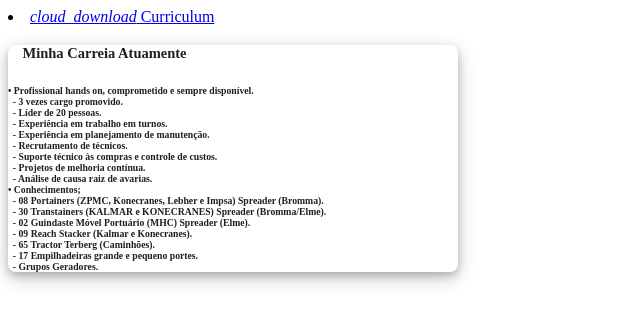
After one commit to Andremelloo/MyProfile, a Flask app: template DocumentosSite/templates/About.html in a window 1280 px wide. The commit adds this page. Shown: the top 323 px of the page, without its empty margins (0-640 px from the left). Run offline with Flask 2, Linux system fonts and the light colour scheme; the template is opened without the code that fills it, so the values that code supplies are empty.

Commit message:
commit add about

```diff
--- /dev/null
+++ b/DocumentosSite/templates/About.html
@@ -0,0 +1,48 @@
+
+<link  rel="stylesheet" type="text/css" href="{{ url_for('static', filename='about.css') }}">
+
+<li class="dropdown nav-item">
+    <a class="nav-link" href="https://drive.google.com/drive/folders/1tHXeaPcKAagednzirEW5SsrwjZXY7aQl?usp=sharing" target="_blank">
+        <i class="material-icons">cloud_download</i> Curriculum
+    </a>
+</li>
+
+
+<table align=center >
+    <div class="containerr">
+        <div class="d-flex  py-3">
+            <div class="mr-2">
+                <div class="cardd ">
+                    <div  class="px-2 py-2"> <span  class="maintxtt"><h4 class="title">&nbsp; &nbsp; Minha Carreia Atuamente </h4>
+
+                        <h6 >
+                                •	Profissional hands on, comprometido e sempre disponível.<br/>
+                                	&nbsp;&nbsp;- 3 vezes cargo promovido.<br/>
+                                	&nbsp;&nbsp;- Líder de 20 pessoas.<br/>
+                                	&nbsp;&nbsp;- Experiência em trabalho em turnos.<br/>
+                                	&nbsp;&nbsp;- Experiência em planejamento de manutenção.<br/>
+                                	&nbsp;&nbsp;- Recrutamento de técnicos.<br/>
+                                	&nbsp;&nbsp;- Suporte técnico às compras e controle de custos.<br/>
+                                	&nbsp;&nbsp;- Projetos de melhoria contínua.<br/>
+                                	&nbsp;&nbsp;- Análise de causa raiz de avarias.<br/>
+                                •	Conhecimentos;<br/>
+                                	&nbsp;&nbsp;- 08 Portainers (ZPMC, Konecranes, Lebher e Impsa) Spreader (Bromma).<br/>
+                                	&nbsp;&nbsp;- 30 Transtainers (KALMAR e KONECRANES) Spreader (Bromma/Elme).<br/>
+                                	&nbsp;&nbsp;- 02 Guindaste Móvel Portuário (MHC) Spreader (Elme).<br/>
+                                	&nbsp;&nbsp;- 09 Reach Stacker (Kalmar e Konecranes).<br/>
+                                	&nbsp;&nbsp;- 65 Tractor Terberg (Caminhões).<br/>
+                                	&nbsp;&nbsp;- 17 Empilhadeiras grande e pequeno portes.<br/>
+                                	&nbsp;&nbsp;- Grupos Geradores.<br/>
+
+
+
+                            </h6></span>
+
+                    </div>
+                </div>
+            </div>
+
+        </div>
+    </div>
+
+</table>
--- a/DocumentosSite/templates/home.html
+++ b/DocumentosSite/templates/home.html
@@ -93,11 +93,11 @@
                 <div class="row">
                     <div class="col-6" >
 
-
+                        {% include 'about_programacao.html' %}
                     </div>
                     <div class="col-6" >
 
-
+                    {% include 'about.html' %}
                     </div>
                 </div>
             </div>
```
Also changed, not shown: DocumentosSite/templates/about_programacao.html (added, +38 -0 lines).
